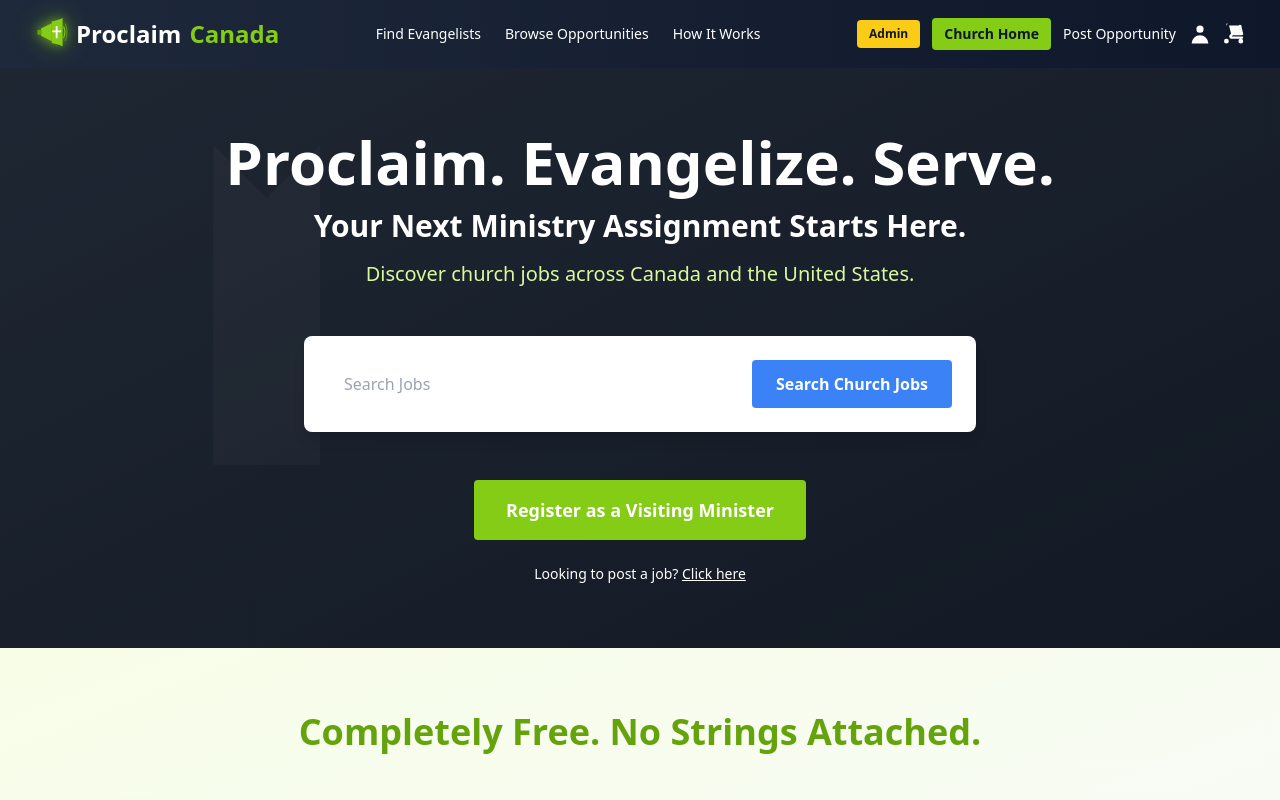
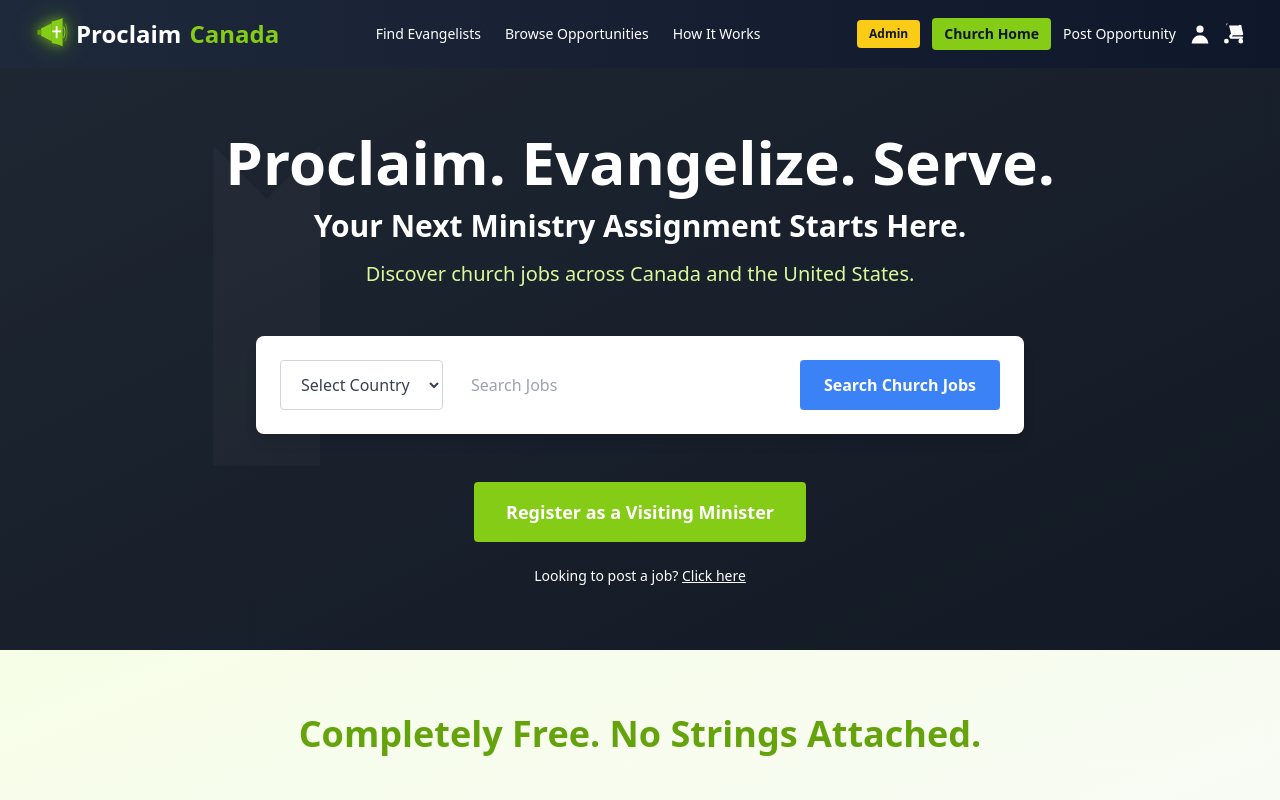
Before and after one commit to cathamaoui/Proclaim-Canada, a Next.js app: page / in a window 1280 px wide. Shown: the top 800 px of the page. Built offline with nearby package versions, Linux system fonts and the light colour scheme.

Commit message:
Add country dropdown to search box for Canada and United States selection

```diff
--- a/app/page.tsx
+++ b/app/page.tsx
@@ -78,8 +78,15 @@
           <p className="text-lg md:text-xl text-lime-200 text-center mb-12">Discover church jobs across Canada and the United States.</p>
 
           {/* Search Box */}
-          <div className="bg-white rounded-lg shadow-lg p-6 mb-12 max-w-2xl mx-auto">
+          <div className="bg-white rounded-lg shadow-lg p-6 mb-12 max-w-3xl mx-auto">
             <div className="flex flex-col md:flex-row gap-3">
+              <select
+                className="px-4 py-3 text-gray-700 rounded focus:outline-none focus:ring-2 focus:ring-blue-500 bg-white border border-gray-300"
+              >
+                <option value="">Select Country</option>
+                <option value="canada">Canada</option>
+                <option value="usa">United States</option>
+              </select>
               <input
                 type="text"
                 placeholder="Search Jobs"
```
